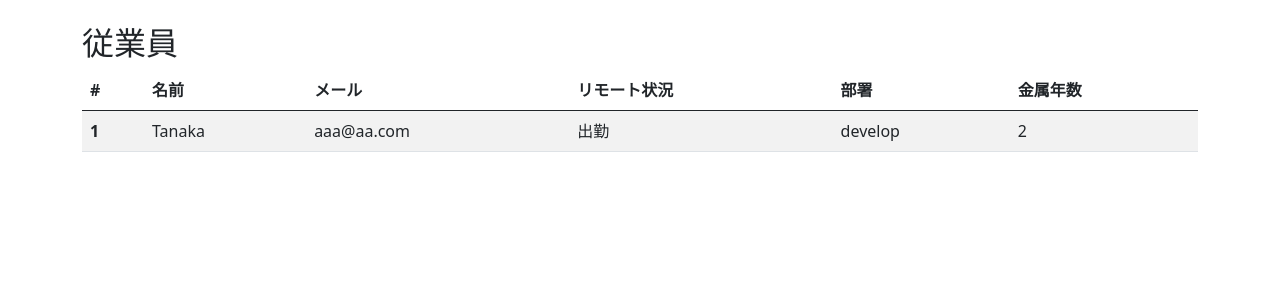
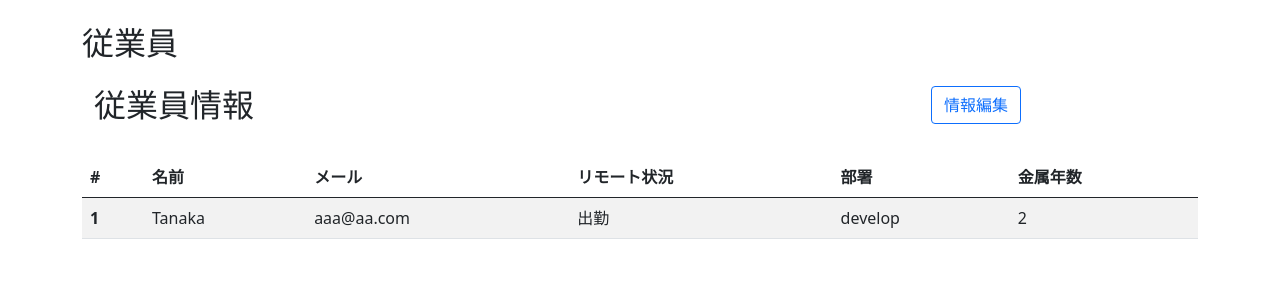
Before and after one commit to makimaki08/Flask, a Flask app: page /employees/1 in a window 1280 px wide. Shown: the part 56-356 px from the top of the page. Run offline with Flask 3, Linux system fonts and the light colour scheme.

Commit message:
詳細画面に編集画面ボタンをつけた

```diff
--- a/testapp/templates/testapp/employee_detail.html
+++ b/testapp/templates/testapp/employee_detail.html
@@ -3,6 +3,18 @@
 {% block content %}
 <div class="container mt-4">
 	<h2>従業員</h2>
+	<div class="container mt-4">
+		<div class="row mb-4">
+			<div class="col-9">
+				<h2>従業員情報</h2>
+			</div>
+			<div class="col-3">
+				<a href="{{ url_for('employee_edit', id=employee.id)}}" role="button" class="btn btn-outline-primary">
+					情報編集
+				</a>
+			</div>
+		</div>
+	</div>
 	<table class="table table-striped">
 		<thead>
 			<tr>
```
